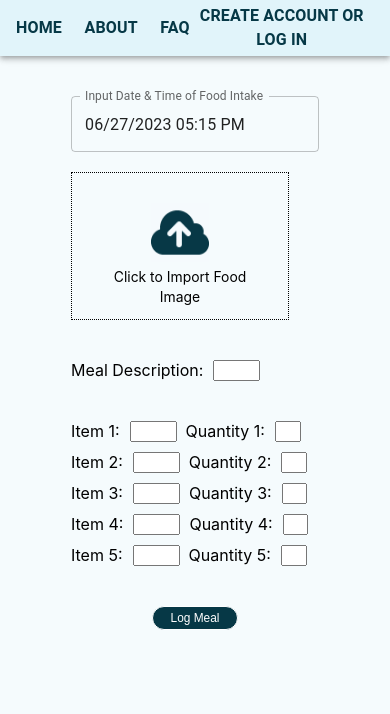
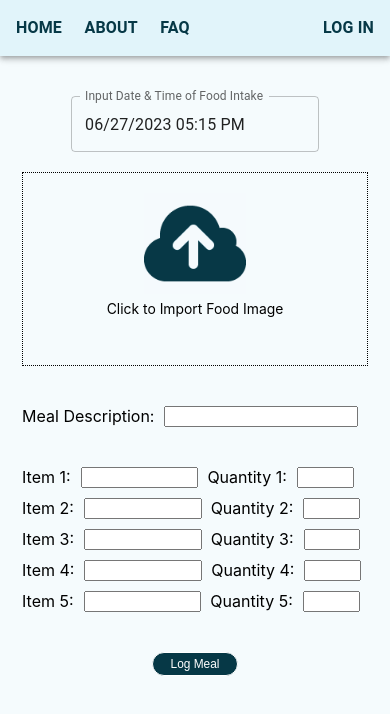
Before and after one commit to HuangYH988/calorie-egghead, a React (Create React App) app: page /logmeal in a window 390 px wide. Shown: the top 714 px of the page. Built offline with nearby package versions, Linux system fonts and the light colour scheme; no server answers.

Commit message:
formatting for mobile

```diff
--- a/src/Components/Hist.css
+++ b/src/Components/Hist.css
@@ -30,8 +30,8 @@
 }
 
 .log-card {
-  height: 35vh; /* Set the desired height */
-  width: 16vw; /* Set the desired width */
+  height: calc (20px + 35vh); /* Set the desired height */
+  width: 30vh; /* Set the desired width */
   margin-bottom: 10px;
   padding: 5px 5px;
   flex: 0 0 auto; /* Prevent cards from resizing */
@@ -42,7 +42,7 @@
 
 .max-height-image {
   height: 22vh;
-  width: 20vh;
+  width: 18vh;
   object-fit: cover;
 }
 
--- a/src/Components/Home.css
+++ b/src/Components/Home.css
@@ -68,16 +68,22 @@
   background-color: #eeeef0; /* Change background color on hover */
 }
 
+.Home-buttons-container {
+  display: flex;
+  flex-direction: column;
+  align-items: center;
+  margin-top: 20px;
+}
+
 .Home-buttons {
   background-color: #e1f4fa;
-  padding: 45px 55px;
+  padding: 18px 35px;
   border: 2.5px solid #063846;
   border-radius: 3px;
   text-decoration: none;
   position: relative;
-  top: 18vh;
   font-size: calc(11px + 1vmin);
-  justify-content: space-between;
+  margin-bottom: 20px;
 }
 
 .Home-buttons:hover {
--- a/src/Components/Home.js
+++ b/src/Components/Home.js
@@ -17,15 +17,18 @@ export default function Home({ logInUser }) {
               <BiHappy />
             </h1>
           </div>
-          <div>
+          <br />
+          <br />
+          <br />
+          <br />
+          <br />
+          <div className="Home-buttons-container">
             <Link to="/logmeal" style={{ textDecoration: "none" }}>
               <button className="Home-buttons"> LOG MEAL</button>
             </Link>
-            &nbsp;&nbsp;&nbsp;&nbsp;&nbsp;&nbsp;&nbsp;&nbsp;&nbsp;&nbsp;&nbsp;&nbsp;&nbsp;&nbsp;&nbsp;&nbsp;&nbsp;&nbsp;&nbsp;&nbsp;
             <Link to="/history" style={{ textDecoration: "none" }}>
-              <button className="Home-buttons"> HISTORY </button>
+              <button className="Home-buttons"> HISTORY &nbsp; </button>
             </Link>
-            &nbsp;&nbsp;&nbsp;&nbsp;&nbsp;&nbsp;&nbsp;&nbsp;&nbsp;&nbsp;&nbsp;&nbsp;&nbsp;&nbsp;&nbsp;&nbsp;&nbsp;&nbsp;&nbsp;&nbsp;
             <Link to="/analysis" style={{ textDecoration: "none" }}>
               <button className="Home-buttons"> ANALYSIS </button>
             </Link>
--- a/src/Components/InputForms.js
+++ b/src/Components/InputForms.js
@@ -1,3 +1,5 @@
+import "./LogMeal.css";
+
 export default function InputForms({ formData, handleChange }) {
   return (
     <div className="form-container">
--- a/src/Components/LogMeal.css
+++ b/src/Components/LogMeal.css
@@ -3,14 +3,14 @@
   align-items: center;
   flex-direction: column;
   border: 1px dotted black;
-  padding: 30px;
-  height: 22vmin;
-  width: 40vmin;
+  padding: 20px;
+  height: 18vh;
+  width: 36vh;
 }
 
 .image-upload-image {
-  height: 15vmin;
-  width: 15vmin;
+  height: 12vh;
+  width: 12vh;
   pointer-events: none;
   position: relative;
 }
@@ -38,15 +38,15 @@
 }
 
 .meal-input {
-  width: 10vw;
+  width: 22vh;
 }
 
 .item-input {
-  width: 10vw;
+  width: 13vh;
 }
 
 .quantity-input {
-  width: 4.5vw;
+  width: 5.8vh;
 }
 
 label {
--- a/src/Components/Navbar.js
+++ b/src/Components/Navbar.js
@@ -42,7 +42,7 @@ export default function Navbar({ loggedInUser, setLoggedInUser, auth }) {
         ) : (
           <Typography variant="body1" style={{ color: "#063846" }}>
             <Link to="/login" style={{ textDecoration: "none" }}>
-              CREATE ACCOUNT OR LOG IN
+              LOG IN
             </Link>
           </Typography>
         )}
```
